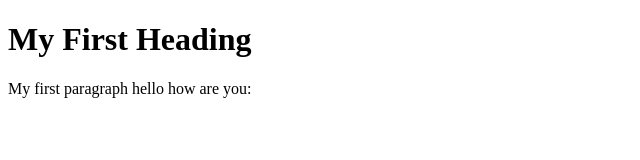
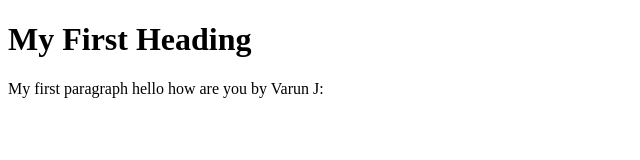
Before and after one commit to Varunvj05/Mini-Finance, a plain HTML site: page index.html in a window 1280 px wide. Shown: the full height of the page, 0-640 px from the left. Drawn offline with Linux system fonts and the light colour scheme.

Commit message:
Update index.html

```diff
--- a/index.html
+++ b/index.html
@@ -4,7 +4,7 @@
 
 <h1>My First Heading</h1>
 
-<p>My first paragraph hello how are you:</p>
+<p>My first paragraph hello how are you by Varun J:</p>
 
 </body>
 </html>
```
